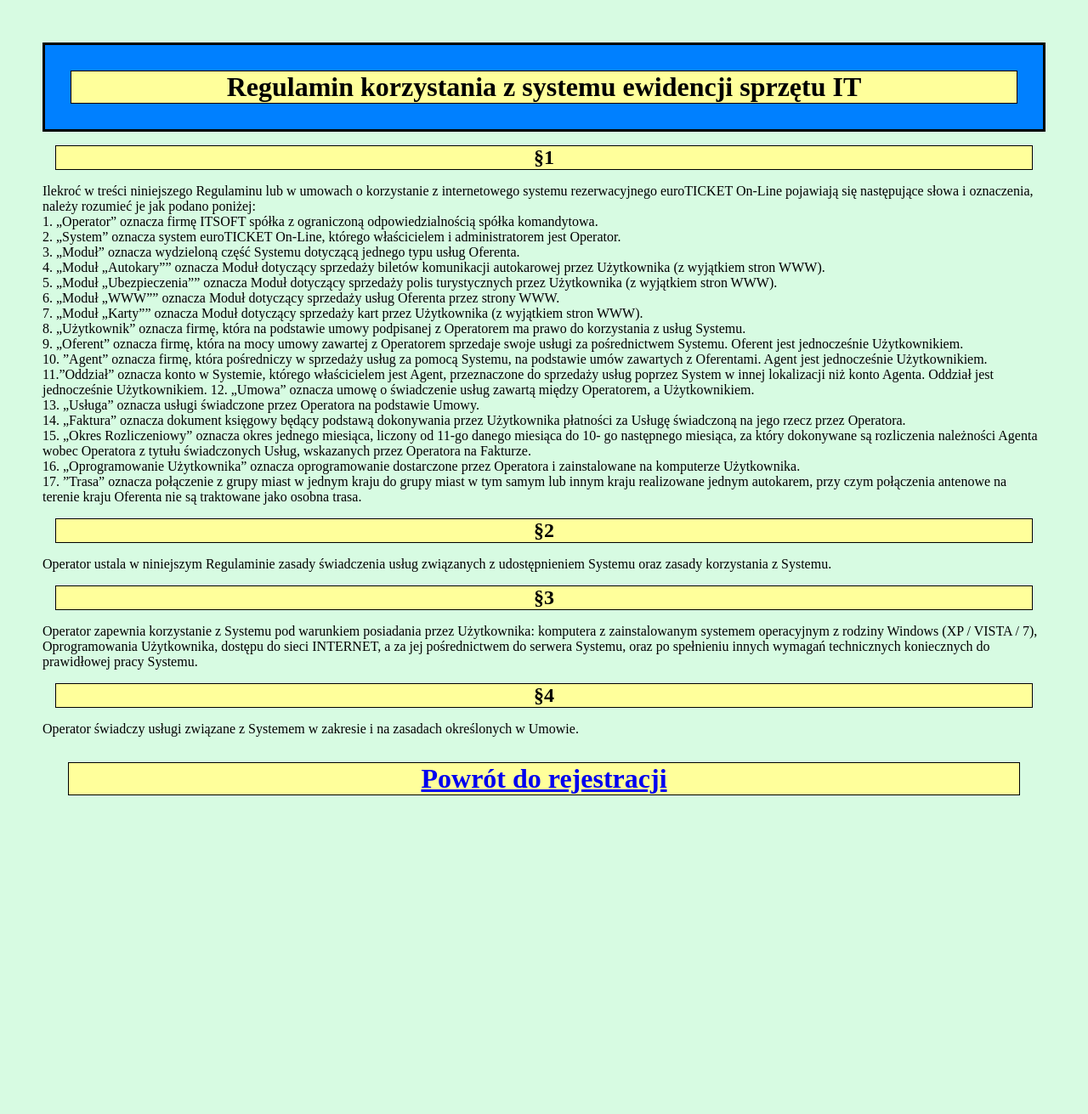
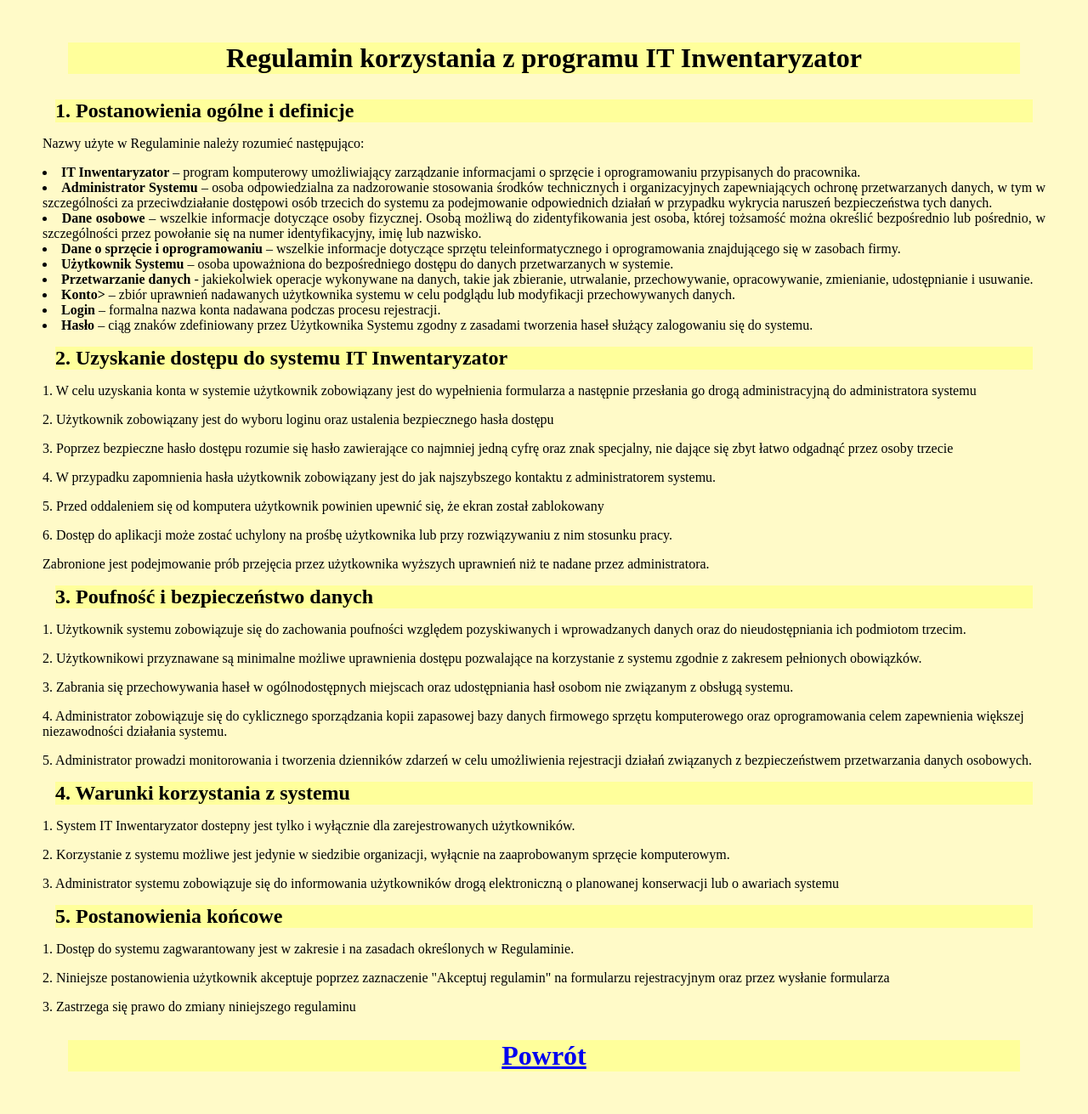
Before and after one commit to marcheewa/itinwentaryzator, a PHP site: page /regulamin.php in a window 1280 px wide. Shown: the whole page at 85% size. Before the commit the page ends 936 px from the top, so only its background shows below. Run offline with PHP 8.4, Linux system fonts and the light colour scheme.

Commit message:
Update regulamin.php
Zmiana regulaminu, żeby pasował :)

```diff
--- a/www/regulamin.php
+++ b/www/regulamin.php
@@ -4,80 +4,76 @@
     <META http-equiv="Content-Type" content="text/html; charset=iso-8859-2">
     <STYLE type="text/css">
     BODY {
-    background : rgb(215,251,226);
-    text-align : center;
+    background : rgb(255,250,200);
+    text-align : justify;
     margin     : 50px;
 	}
 
 	DIV {
     color      : rgb(0,0,0);
-    background : rgb(0,128,255);
+    background : rgb(255,255,155);
     width      : auto;
-    border     : 3px black solid;
+    text-align : center;
+	border     : 1px black solid;
 	}
 
 	H1 {
     margin     : 30px;
-    border     : 1px solid black;
-    background : rgb(255,255,155);
+    text-align : center;
+	background : rgb(255,255,155);
 	}
+
 	H2 {
     margin     : 15px;
-    border     : 1px solid black;
+	text-align : left;
 	background : rgb(255,255,155);
 	}
 
     </STYLE>
   </HEAD>
 <BODY>
-<DIV><H1>Regulamin korzystania z systemu ewidencji sprzętu IT</H1></DIV>
-<p><h2>§1</h2>
-<p align="left">Ilekroć w treści niniejszego Regulaminu lub w umowach o korzystanie z internetowego systemu
-rezerwacyjnego euroTICKET On-Line pojawiają się następujące słowa i oznaczenia, należy rozumieć je
-jak podano poniżej:</br>
-1. „Operator” oznacza firmę ITSOFT spółka z ograniczoną odpowiedzialnością spółka komandytowa.</br>
-2. „System” oznacza system euroTICKET On-Line, którego właścicielem i administratorem jest
-Operator.</br>
-3. „Moduł” oznacza wydzieloną część Systemu dotyczącą jednego typu usług Oferenta.</br>
-4. „Moduł „Autokary”” oznacza Moduł dotyczący sprzedaży biletów komunikacji autokarowej przez
-Użytkownika (z wyjątkiem stron WWW).</br>
-5. „Moduł „Ubezpieczenia”” oznacza Moduł dotyczący sprzedaży polis turystycznych przez Użytkownika
-(z wyjątkiem stron WWW).</br>
-6. „Moduł „WWW”” oznacza Moduł dotyczący sprzedaży usług Oferenta przez strony WWW.</br>
-7. „Moduł „Karty”” oznacza Moduł dotyczący sprzedaży kart przez Użytkownika (z wyjątkiem stron
-WWW).</br>
-8. „Użytkownik” oznacza firmę, która na podstawie umowy podpisanej z Operatorem ma prawo do
-korzystania z usług Systemu.</br>
-9. „Oferent” oznacza firmę, która na mocy umowy zawartej z Operatorem sprzedaje swoje usługi za
-pośrednictwem Systemu. Oferent jest jednocześnie Użytkownikiem.</br>
-10. ”Agent” oznacza firmę, która pośredniczy w sprzedaży usług za pomocą Systemu, na podstawie
-umów zawartych z Oferentami. Agent jest jednocześnie Użytkownikiem.</br>
-11.”Oddział” oznacza konto w Systemie, którego właścicielem jest Agent, przeznaczone do sprzedaży
-usług poprzez System w innej lokalizacji niż konto Agenta. Oddział jest jednocześnie Użytkownikiem.
-12. „Umowa” oznacza umowę o świadczenie usług zawartą między Operatorem, a Użytkownikiem.</br>
-13. „Usługa” oznacza usługi świadczone przez Operatora na podstawie Umowy.</br>
-14. „Faktura” oznacza dokument księgowy będący podstawą dokonywania przez Użytkownika płatności
-za Usługę świadczoną na jego rzecz przez Operatora.</br>
-15. „Okres Rozliczeniowy” oznacza okres jednego miesiąca, liczony od 11-go danego miesiąca do 10-
-go następnego miesiąca, za który dokonywane są rozliczenia należności Agenta wobec Operatora
-z tytułu świadczonych Usług, wskazanych przez Operatora na Fakturze.</br>
-16. „Oprogramowanie Użytkownika” oznacza oprogramowanie dostarczone przez Operatora
-i zainstalowane na komputerze Użytkownika.</br>
-17. ”Trasa” oznacza połączenie z grupy miast w jednym kraju do grupy miast w tym samym lub innym
-kraju realizowane jednym autokarem, przy czym połączenia antenowe na terenie kraju Oferenta nie są
-traktowane jako osobna trasa.</br>
-<h2>§2</h2>
-<p align="left">Operator ustala w niniejszym Regulaminie zasady świadczenia usług związanych z udostępnieniem
-Systemu oraz zasady korzystania z Systemu.</br></p>
-<h2>§3</h2>
-<p align="left">Operator zapewnia korzystanie z Systemu pod warunkiem posiadania przez Użytkownika: komputera
-z zainstalowanym systemem operacyjnym z rodziny Windows (XP / VISTA / 7), Oprogramowania
-Użytkownika, dostępu do sieci INTERNET, a za jej pośrednictwem do serwera Systemu, oraz po
-spełnieniu innych wymagań technicznych koniecznych do prawidłowej pracy Systemu.</br></p>
-<h2>§4</h2>
-<p align="left">Operator świadczy usługi związane z Systemem w zakresie i na zasadach określonych w Umowie.
-</p></p>
-<a href="rejestracja.php"><H1>Powrót do rejestracji</H1></a></p>
+<H1>Regulamin korzystania z programu IT Inwentaryzator</H1>
+<p><h2>1. Postanowienia ogólne i definicje</h2>
+<p align="left">Nazwy użyte w Regulaminie należy rozumieć następująco:</br></p>
+<li><b>IT Inwentaryzator</b> – program komputerowy umożliwiający zarządzanie informacjami o sprzęcie i oprogramowaniu przypisanych do pracownika.</li>
+<li><b>Administrator Systemu</b> – osoba odpowiedzialna za nadzorowanie stosowania środków technicznych i organizacyjnych zapewniających ochronę przetwarzanych danych, w tym w szczególności za przeciwdziałanie dostępowi osób trzecich do systemu za podejmowanie odpowiednich działań w przypadku wykrycia naruszeń bezpieczeństwa tych danych.</li>
+<li><b>Dane osobowe</b> – wszelkie informacje dotyczące osoby fizycznej. Osobą możliwą do zidentyfikowania jest osoba, której tożsamość można określić bezpośrednio lub pośrednio, w szczególności przez powołanie się na numer identyfikacyjny, imię lub nazwisko.</li>
+<li><b>Dane o sprzęcie i oprogramowaniu</b> – wszelkie informacje dotyczące sprzętu teleinformatycznego i oprogramowania znajdującego się w zasobach firmy.</li>
+<li><b>Użytkownik Systemu</b> – osoba upoważniona do bezpośredniego dostępu do danych przetwarzanych w systemie.</li>
+<li><b>Przetwarzanie danych</b> - jakiekolwiek operacje wykonywane na danych, takie jak zbieranie, utrwalanie, przechowywanie, opracowywanie, zmienianie, udostępnianie i usuwanie.</li>
+<li><b>Konto></b> – zbiór uprawnień nadawanych użytkownika systemu w celu podglądu lub modyfikacji przechowywanych danych.</li>
+<li><b>Login</b> – formalna nazwa konta nadawana podczas procesu rejestracji.</li>
+<li><b>Hasło</b> – ciąg znaków zdefiniowany przez Użytkownika Systemu zgodny z zasadami tworzenia haseł służący zalogowaniu się do systemu.</li>
+
+<p><h2>2. Uzyskanie dostępu do systemu IT Inwentaryzator</h2>
+<p align="left">1. W celu uzyskania konta w systemie użytkownik zobowiązany jest do wypełnienia formularza a następnie przesłania go drogą administracyjną do administratora systemu</p>
+<p align="left">2. Użytkownik zobowiązany jest do wyboru loginu oraz ustalenia bezpiecznego hasła dostępu</p>
+<p align="left">3. Poprzez bezpieczne hasło dostępu rozumie się hasło zawierające co najmniej jedną cyfrę oraz znak specjalny, nie dające się zbyt łatwo odgadnąć przez osoby trzecie</p>
+<p align="left">4. W przypadku zapomnienia hasła użytkownik zobowiązany jest do jak najszybszego kontaktu z administratorem systemu.</p>
+<p align="left">5. Przed oddaleniem się od komputera użytkownik powinien upewnić się, że ekran został zablokowany</p>
+<p align="left">6. Dostęp do aplikacji może zostać uchylony na prośbę użytkownika lub przy rozwiązywaniu z nim stosunku pracy.</p>
+<p align="left">Zabronione jest podejmowanie prób przejęcia przez użytkownika wyższych uprawnień niż te nadane przez administratora.</p>
+
+<p><h2>3. Poufność i bezpieczeństwo danych</h2>
+<p align="left">1. Użytkownik systemu zobowiązuje się do zachowania poufności względem pozyskiwanych i wprowadzanych danych oraz do nieudostępniania ich podmiotom trzecim.</p>
+<p align="left">2. Użytkownikowi przyznawane są minimalne możliwe uprawnienia dostępu pozwalające na korzystanie z systemu zgodnie z zakresem pełnionych obowiązków.</p>
+<p align="left">3. Zabrania się przechowywania haseł w ogólnodostępnych miejscach oraz udostępniania hasł osobom nie związanym z obsługą systemu.</p>
+<p align="left">4. Administrator zobowiązuje się do cyklicznego sporządzania kopii zapasowej bazy danych firmowego sprzętu komputerowego oraz oprogramowania celem zapewnienia większej niezawodności działania systemu.</p>
+<p align="left">5. Administrator prowadzi monitorowania i tworzenia dzienników zdarzeń w celu umożliwienia rejestracji działań związanych z bezpieczeństwem przetwarzania danych osobowych.</p>
+
+<p><h2>4. Warunki korzystania z systemu</h2>
+<p align="left">1. System IT Inwentaryzator dostepny jest tylko i wyłącznie dla zarejestrowanych użytkowników.</p>
+<p align="left">2. Korzystanie z systemu możliwe jest jedynie w siedzibie organizacji, wyłącnie na zaaprobowanym sprzęcie komputerowym.</p>
+<p align="left">3. Administrator systemu zobowiązuje się do informowania użytkowników drogą elektroniczną o planowanej konserwacji lub o awariach systemu</p>
+
+
+<p><h2>5. Postanowienia końcowe</h2>
+<p align="left">1. Dostęp do systemu zagwarantowany jest w zakresie i na zasadach określonych w Regulaminie.
+</p>
+<p align="left">2. Niniejsze postanowienia użytkownik akceptuje poprzez zaznaczenie "Akceptuj regulamin" na formularzu rejestracyjnym oraz przez wysłanie formularza</p>
+<p align="left">3. Zastrzega się prawo do zmiany niniejszego regulaminu</p>
+
+<a href="rejestracja.php"><H1>Powrót</H1></a></p>
 
 </BODY>
 </HTML>
```
